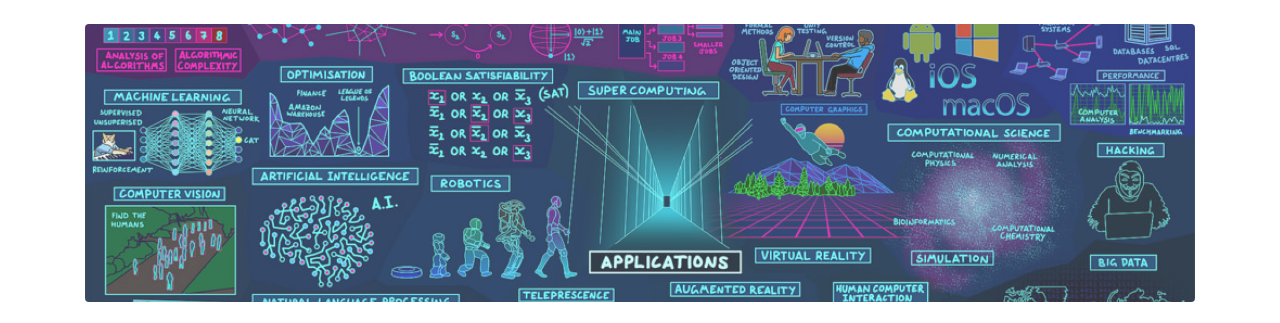
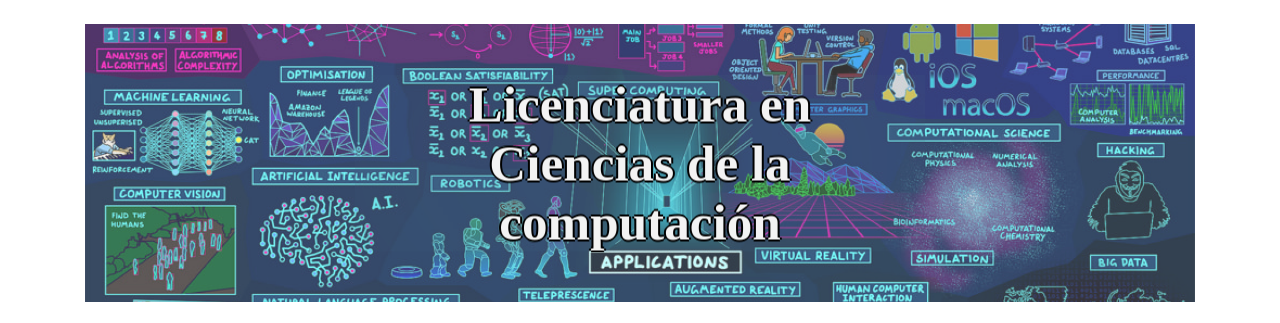
Before and after one commit to 97charlie/MaquetadoMicroSitios, a plain HTML site: page index.html in a window 1280 px wide. Shown: the top 323 px of the page. Drawn offline with nearby package versions, Linux system fonts and the light colour scheme.

Commit message:
agregado titulo de curso

```diff
--- a/index.html
+++ b/index.html
@@ -5,6 +5,7 @@
 	<meta charset="utf-8">
 	<meta name="viewport" content="width=device-width, initial-scale=1">
 	<link rel="stylesheet" href="https://stackpath.bootstrapcdn.com/bootstrap/4.1.1/css/bootstrap.min.css" integrity="sha384-WskhaSGFgHYWDcbwN70/dfYBj47jz9qbsMId/iRN3ewGhXQFZCSftd1LZCfmhktB" crossorigin="anonymous">
+  <link rel="stylesheet" type="text/css" href="styles.css">
   <script src="https://stackpath.bootstrapcdn.com/bootstrap/4.1.1/js/bootstrap.min.js" integrity="sha384-smHYKdLADwkXOn1EmN1qk/HfnUcbVRZyYmZ4qpPea6sjB/pTJ0euyQp0Mk8ck+5T" crossorigin="anonymous"></script>
 </head>
 <body>
@@ -13,7 +14,11 @@
     <!-- Heading Row -->
     <div class="row my-4">
       <div class="col-lg-12">
-          <img class="img-fluid rounded" src="cs.png" alt="">
+        <img class="img-fluid " src="cs.png" alt="">
+        <div class="centered" id="curso">
+          Licenciatura en <br>
+          Ciencias de la computación
+        </div>
       </div>
     </div>
     <!-- /.row -->
--- /dev/null
+++ b/styles.css
@@ -0,0 +1,17 @@
+#curso{
+	position: absolute;
+	top: 50%;
+	left: 50%;
+	transform: translate(-50%, -50%);
+
+	font-family: Alegreya Sans;
+	font-style: normal;
+	font-weight: bold;
+	line-height: normal;
+	font-size: 4vw;
+	text-align: center;
+
+	color: #F3F3F3;
+    text-shadow: -2px 0 black, 0 2px black, 2px 0 black, 0 -2px black;
+	backdrop-filter: blur(250px);
+}
```
Lines whose indentation alone changed are shown as unchanged.
